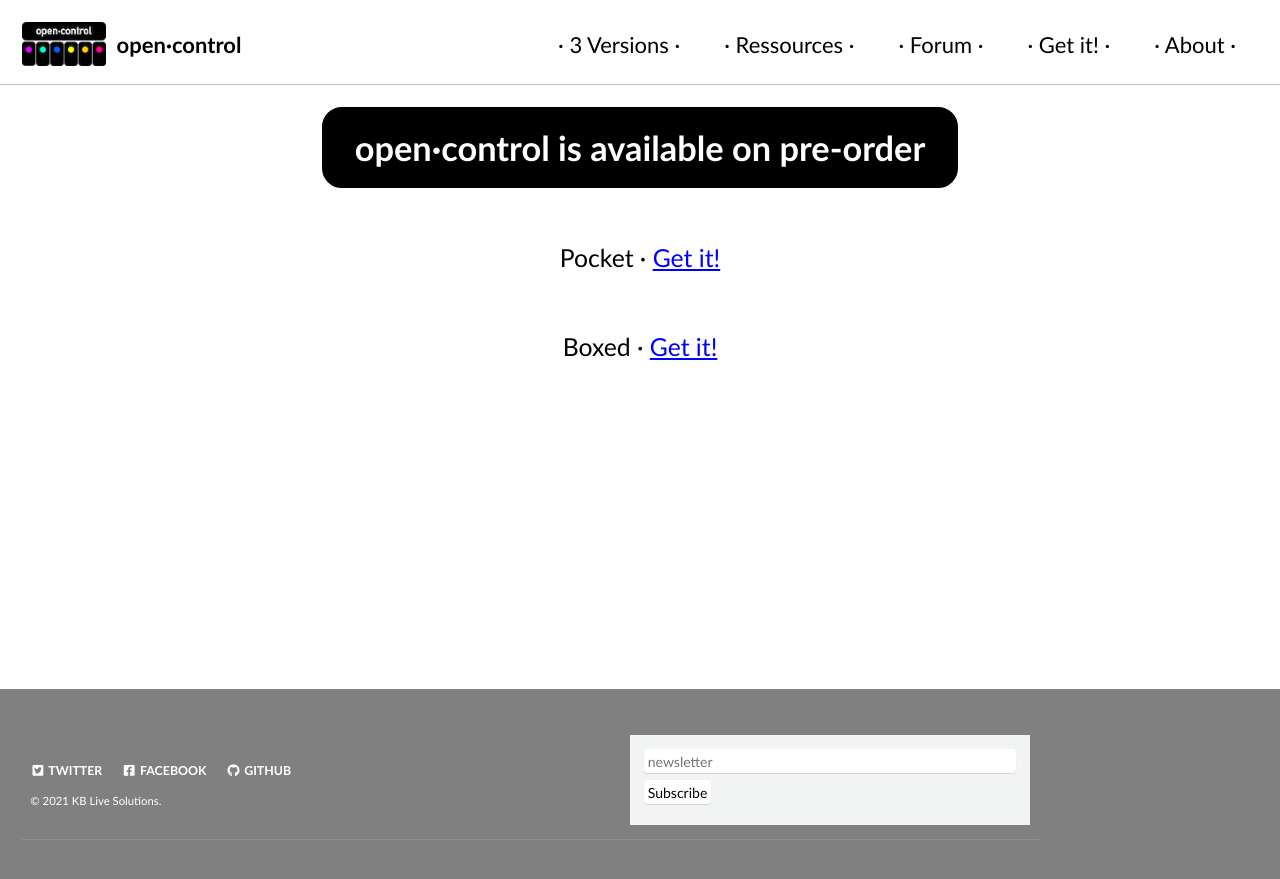
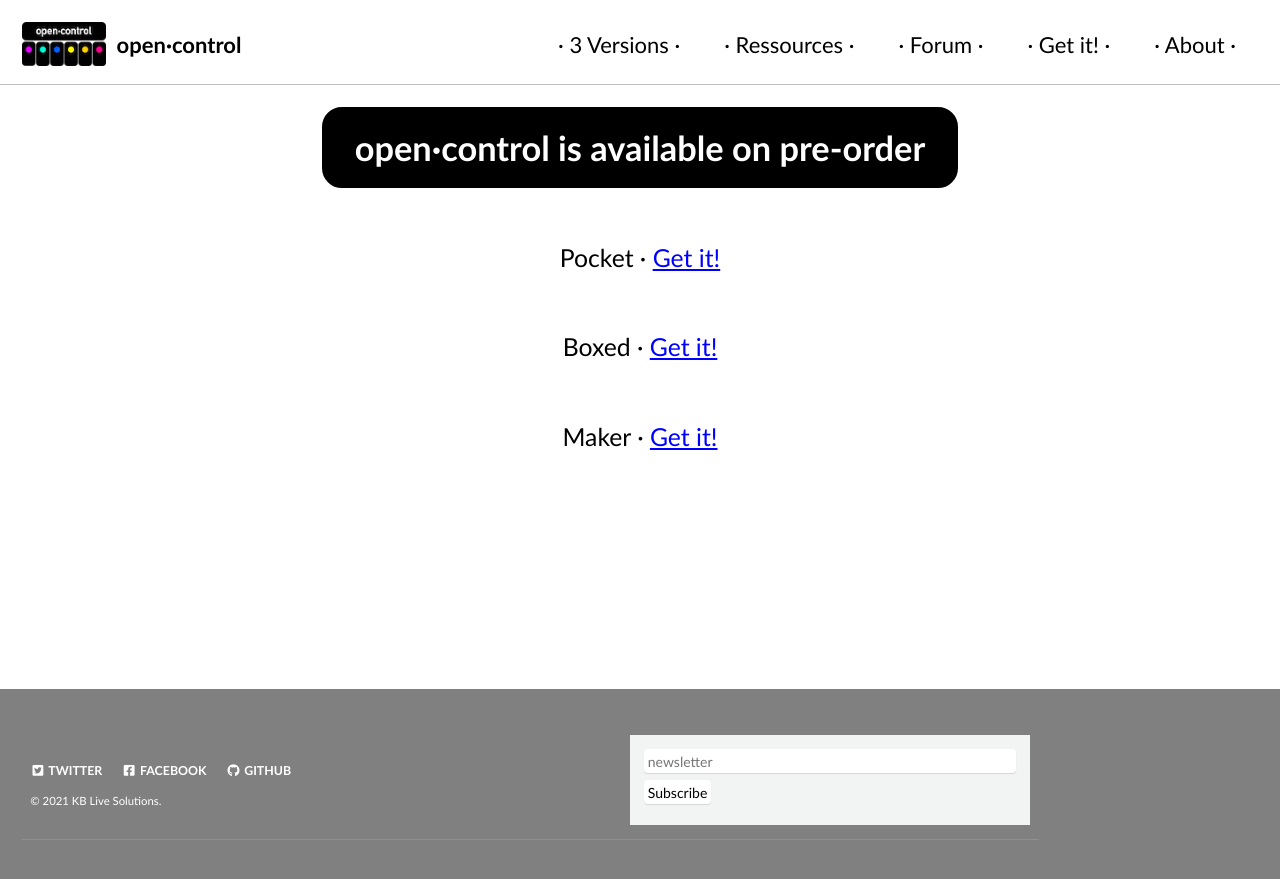
Before and after one commit to KBLiveSolutions/open.control, a Jekyll site: the page built from _pages/purchase.md, in a window 1280 px wide. Shown: the top 879 px of the page. Built offline with Jekyll 4.4.1, drawn with Linux system fonts in a browser that asks for light colours; cached includes are drawn as plain includes; comment, search, counter and statistics services are not loaded.

Commit message:
Update purchase.md

```diff
--- a/_pages/purchase.md
+++ b/_pages/purchase.md
@@ -12,6 +12,8 @@
 <h3>Boxed ·
 <script src="https://gumroad.com/js/gumroad.js"></script>
 <a class="gumroad-button" href="https://gumroad.com/l/phBcg">Get it!</a></h3>
-<!-- <li>Maker</li> -->
+<h3>Maker ·
+<script src="https://gumroad.com/js/gumroad.js"></script>
+<a class="gumroad-button" href="https://gumroad.com/l/WVSZBM">Get it!</a></h3>
 
 </html>
```
